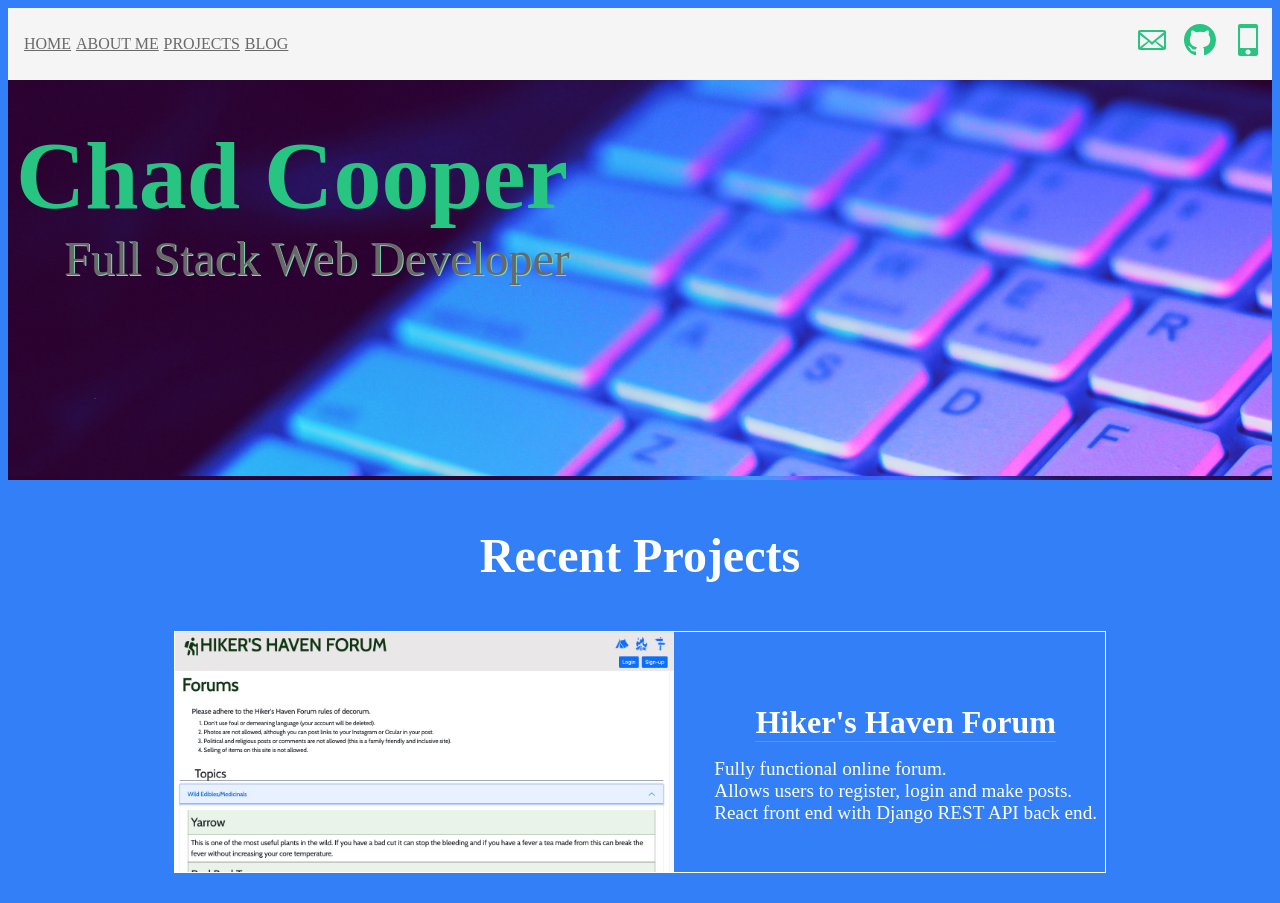
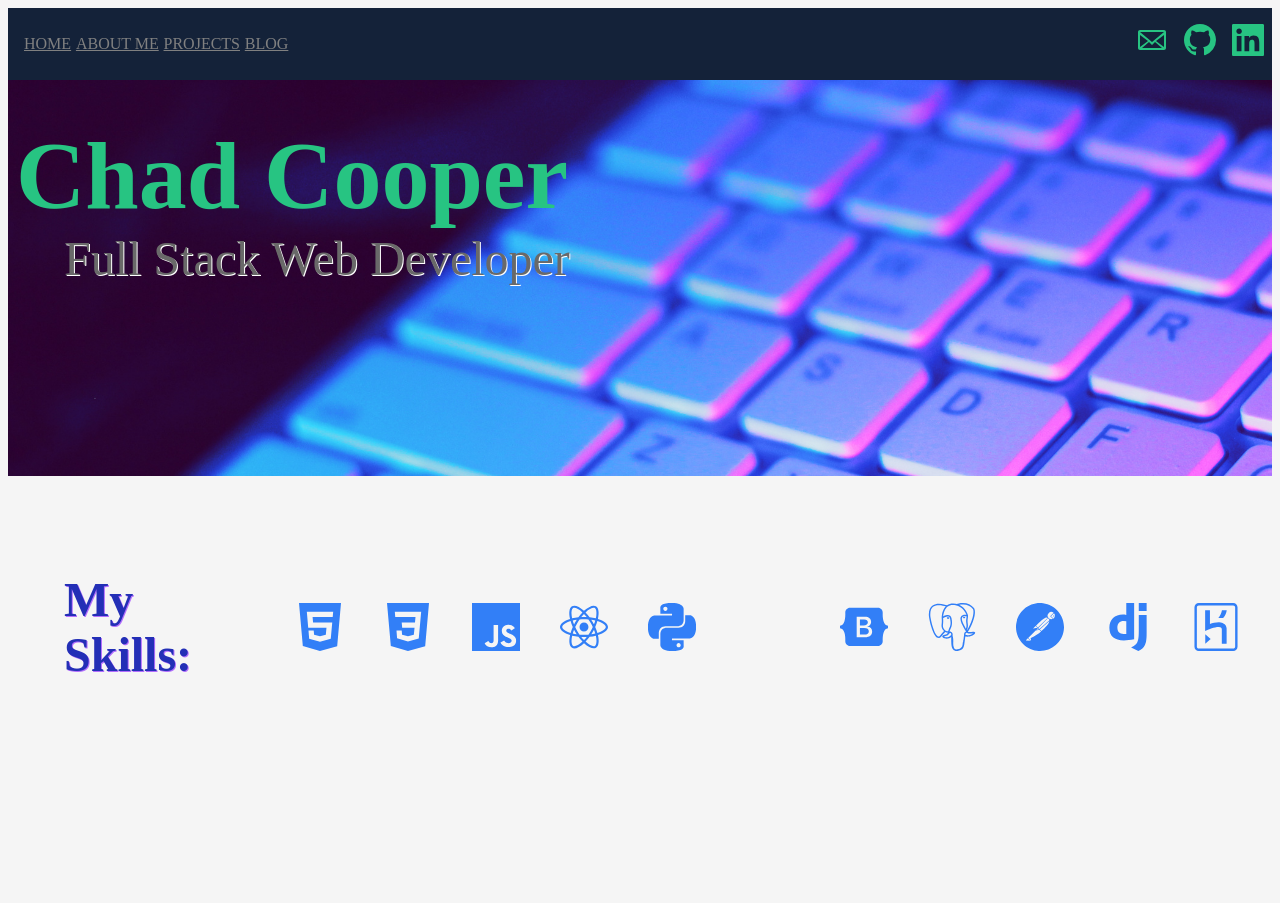
Before and after one commit to ChadCooper06/portfolio, a React (Create React App) app: page / in a window 1280 px wide. Shown: the top 903 px of the page. Built offline with nearby package versions, Linux system fonts and the light colour scheme.

Commit message:
completed spacing and added colors as well as more icons

```diff
--- a/src/App.css
+++ b/src/App.css
@@ -1,13 +1,14 @@
 
 html {
-  background-color: #327FF7;
+  background-color: whitesmoke;
 }
 .footer {
-  background-color: whitesmoke;
+  background-color: #142239;
   display: flex;
   justify-content: center;
   align-items: center;
   padding: .5rem;
+  color: grey;
 }
 .nav {
   display: flex;
@@ -15,7 +16,7 @@ html {
   align-items: center;
   padding: .5rem;
   gap: .3rem;
-  background-color: whitesmoke;
+  background-color: #142239;
 }
 .links {
   display: inline-flex;
@@ -23,10 +24,10 @@ html {
   padding: .5rem;
 }
 .nav-link {
-  color: dimgrey;
+  color: grey;
 }
 .nav-link:hover {
-  color: #232FB6;
+  color: #327FF7;
 }
 .icon {
   color: #27C482;
@@ -47,22 +48,42 @@ html {
 .homeLeft {
   display: block;
   width: 100%;
+  max-width: 1584px;
   height: 50vh;
+  max-height: 396px;
   background-image: url(./images/Simple\ Technology\ LinkedIn\ Banner.png);
 }
 .homeRight {
-  display: block;
-  max-width: 200px;
-  max-height: 500px;
+  display: flex;
   align-items: center;
   justify-content: center;
+  padding: 2rem;
 }
 .headshot {
   border: 2px solid white;
   border-radius: 50%;
   width: 190px;
   height: 450px;
-  background-image: url(./images/bootcamp-small.jpeg);
+  background-image: url(./images/bootcamp-small.png);
+}
+.skillset {
+  display: flex;
+  justify-content: center;
+  align-items: center;
+  font-size: 3rem;
+  color: #232FB6;
+  text-shadow: 1px 1px #B26EFD;
+  padding-right: 3rem;
+  margin-left: 1.5rem;
+}
+.skills {
+  display: flex;
+  justify-content: center;
+  align-items: center;
+  gap: 2.5rem;
+  font-size: 3rem;
+  color: #327FF7;
+  text-indent: 4rem;
 }
 .homePageHeader {
   display: flex;
@@ -85,7 +106,7 @@ html {
   margin-top: 0;
   padding-left: 3.5rem;
   color: dimgrey;
-  text-shadow: 1px 1px #7CD8AE;
+  text-shadow: 1px 1px white;
 }
 .iconBlock {
   display: inline-flex;
@@ -100,8 +121,9 @@ html {
   justify-content: center;
   align-items: center;
   font-size: 3rem;
-  color: white;
-  text-shadow: 1px 1px #327FF7;
+  color: #327FF7;
+  text-shadow: 1px 1px #B26EFD;
+  margin: 8rem 1rem 3rem 1rem;
 }
 .belowTheFold {
   display: flex;
@@ -118,13 +140,14 @@ html {
   height: 15rem;
   font-size: 1.5rem;
   font-weight: bold;
+  padding-left: .2rem;
 }
 .card {
   display: flex;
   justify-content: space-between;
-  border: 1px solid white;
   align-items: center;
-  gap: 2rem;
+  gap: 6rem;
+  padding: 1rem;
 }
 .cardComment {
   display: flex;
@@ -132,9 +155,16 @@ html {
   justify-content: flex-end;
   align-items: center;
   padding: .5rem;
-  color: white;
+  color: #232FB6;
 }
 .projectTitle {
+  justify-content: center;
+  align-items: center;
+  border-bottom: 1px solid #27C482;
+  margin-bottom: .5rem;
+  font-size: 2rem;
+}
+.projectTitle1 {
   justify-content: center;
   align-items: center;
   border-bottom: 1px solid #27C482;
@@ -157,13 +187,7 @@ html {
   font-size: 1.5rem;
   font-weight: bold;
   padding-left: 5rem;
-}
-.projectTitle1 {
-  justify-content: center;
-  align-items: center;
-  border-bottom: 1px solid #27C482;
-  margin-bottom: .5rem;
-  font-size: 2rem;
+  padding-right: .2rem;
 }
 .projectDescription1 {
   display: flex;
@@ -183,16 +207,13 @@ html {
   width: 10rem;
   height: 2rem;
   border-radius: 45%;
-  background-color: whitesmoke;
+  background-color: #327FF7;
   color: #232FB6;
   font-size: 1rem;
 }
 .seeMoreBtn:hover {
   cursor: pointer;
   color: #27C482;
-}
-.projectPageDiv {
-  padding: 3rem;
 }
 
 /* ABOUT PAGE */
@@ -204,4 +225,48 @@ html {
   font-size: 3rem;
   border-bottom: 1px solid #27C482;
   margin: 1rem;
+  color: #327FF7;
+  text-shadow: 1px 1px #B26EFD;
+  padding: 3rem 0rem;
 }
+.aboutMeBio {
+  font-size: 1.2rem;
+  margin-bottom: 10rem;
+  padding: 1rem;
+}
+
+/* PROJECTS PAGE */
+
+.projectPageDiv {
+  color: #232FB6;
+  padding: 3rem;
+  justify-content: center;
+  align-items: center;
+}
+.projectPageTitle {
+  display: flex;
+  flex-direction: row;
+  justify-content: space-around;
+  align-items: center;
+  font-size: 3.5rem;
+  color: #327FF7;
+  text-shadow: 1px 1px #B26EFD;
+}
+.projectContainer {
+  display: flex;
+  flex-direction: column;
+}
+.project {
+  display: flex;
+  flex-direction: row;
+  justify-content: space-between;
+  padding-top: 1.5rem;
+  font-size: 1.5rem
+}
+.project1 {
+  display: flex;
+  flex-direction: row-reverse;
+  justify-content: space-between;
+  padding-top: 1.5rem;
+  font-size: 1.5rem;
+}
--- a/src/App.js
+++ b/src/App.js
@@ -1,6 +1,7 @@
 import React from 'react';
 import { Outlet, Link } from 'react-router-dom';
-import { GoDeviceMobile, GoMarkGithub, GoMail } from "react-icons/go";
+import { GoMarkGithub, GoMail } from "react-icons/go";
+import { GrLinkedin } from "react-icons/gr";
 
 
 
@@ -17,7 +18,7 @@ function App() {
         <div className="iconBlock">
           <Link className="icon" to="mailto:chadcooper06@gmail.com" width="60px" height="60px" alt="email"><GoMail /></Link>
           <Link className="icon" to="https://github.com/chadcooper06" width="60px" height="60px" alt="github"><GoMarkGithub /></Link>
-          <Link className="icon" to="tel:+8596996947" width="60px" height="60px" alt="call me"><GoDeviceMobile /></Link>
+          <Link className="icon" to="https://www.linkedin.com/in/chad-cooper-dev/" width="60px" height="60px" alt="call me"><GrLinkedin /></Link>
         </div>
       </div>
   <Outlet />
--- a/src/about.js
+++ b/src/about.js
@@ -8,17 +8,18 @@ export default function AboutMe() {
         <h1 className="aboutPageHeader">About me</h1>
       <div className="aboutMeBioBox">
         <p className="aboutMeBio">
-          Hey there! I'm Chad and I'm a full stack Jr developer ready to make my mark. From January to May 2022 I attended and completed an
+          Hey there! I'm Chad and I'm a full stack Jr developer currently located in the horse capital of the world. From January to May 2022 I attended and completed an
           intensive 16 week web development bootcamp through Awesome Inc. This taught me how to learn code as well as multiple languages,
           frameworks and libraries. The decision to attend the bootcamp was a hard one but was also one of my best decisions. I loved every moment
-          and I am more than ready to continue my journey as a developer.<br/>
+          and I am more than ready to continue my journey as a developer and make my mark.<br/>
           <br/>
           I enjoy learning, sharing what I know, and breaking things down to see how they work. Writing code has been an amazing way for me to
           do all of those at the same time and I'm only sad I didn't start sooner. Prior to attending the bootcamp I have had multiple positions
-          in hospitals, manufacturing and governmental work but none ever left me loving what I was doing. Writing code has changed that for me.<br/>
+          in hospitals, manufacturing and governmental work but none ever left me loving what I was doing. Writing code has changed that for me and
+          my previous positions have each contributed to prepare me for this eventual journey.<br/>
           <br/>
           Outside of coding, I enjoy; reading, cooking, hiking/camping, learning new things (I taught myself multiple edible and medicinal wild plants as
-          well as how to survive in the wilderness), working out and being a chew toy for my cat.
+          well as how to survive in the wilderness), working out, traveling and being a chew toy for my cat.
         </p>
       </div>
     </div>
--- a/src/blog.js
+++ b/src/blog.js
@@ -5,7 +5,7 @@ export default function Blog() {
 
   return (
     <div className="blogPageContainer">
-        <h1 className="aboutPageHeader">Blog.</h1>
+        <h1 className="aboutPageHeader">Read about my journey!</h1>
       <div>
         <h4 className="blogHeader">Week 1</h4>
         <p className="blogTeaserText">This has been one of my favorite weeks! I didn’t want to stop working on my project and felt like I could have kept adding to it forever. Since we just started Python last week...</p>
--- a/src/home.js
+++ b/src/home.js
@@ -3,6 +3,7 @@ import { useNavigate } from "react-router-dom";
 import finalproject from './images/finalproject.png';
 import tictactoe from './images/tictactoe.png';
 import weatherapp from './images/weatherapp.png';
+import { SiBootstrap, SiCss3, SiHtml5, SiReact, SiDjango, SiPython, SiPostgresql, SiPostman, SiHeroku, SiJavascript } from 'react-icons/si';
 
 
 
@@ -22,6 +23,9 @@ export default function Home() {
       </div>
       <div className="homeRight">
         <div className="headShot"></div>
+        <h4 className='skillset'>My Skills:</h4>
+          <p className='skills'><SiHtml5 /><SiCss3 /><SiJavascript /><SiReact /><SiPython /><br />
+            <SiBootstrap /><SiPostgresql /><SiPostman /><SiDjango /><SiHeroku /></p>
       </div>
     </div>
         <h3 className="recentProjects">Recent Projects</h3>
```
Also changed, not shown: src/projects.js (+43 -16 lines), 1 other file (tests, documents, lock files or other folders).
